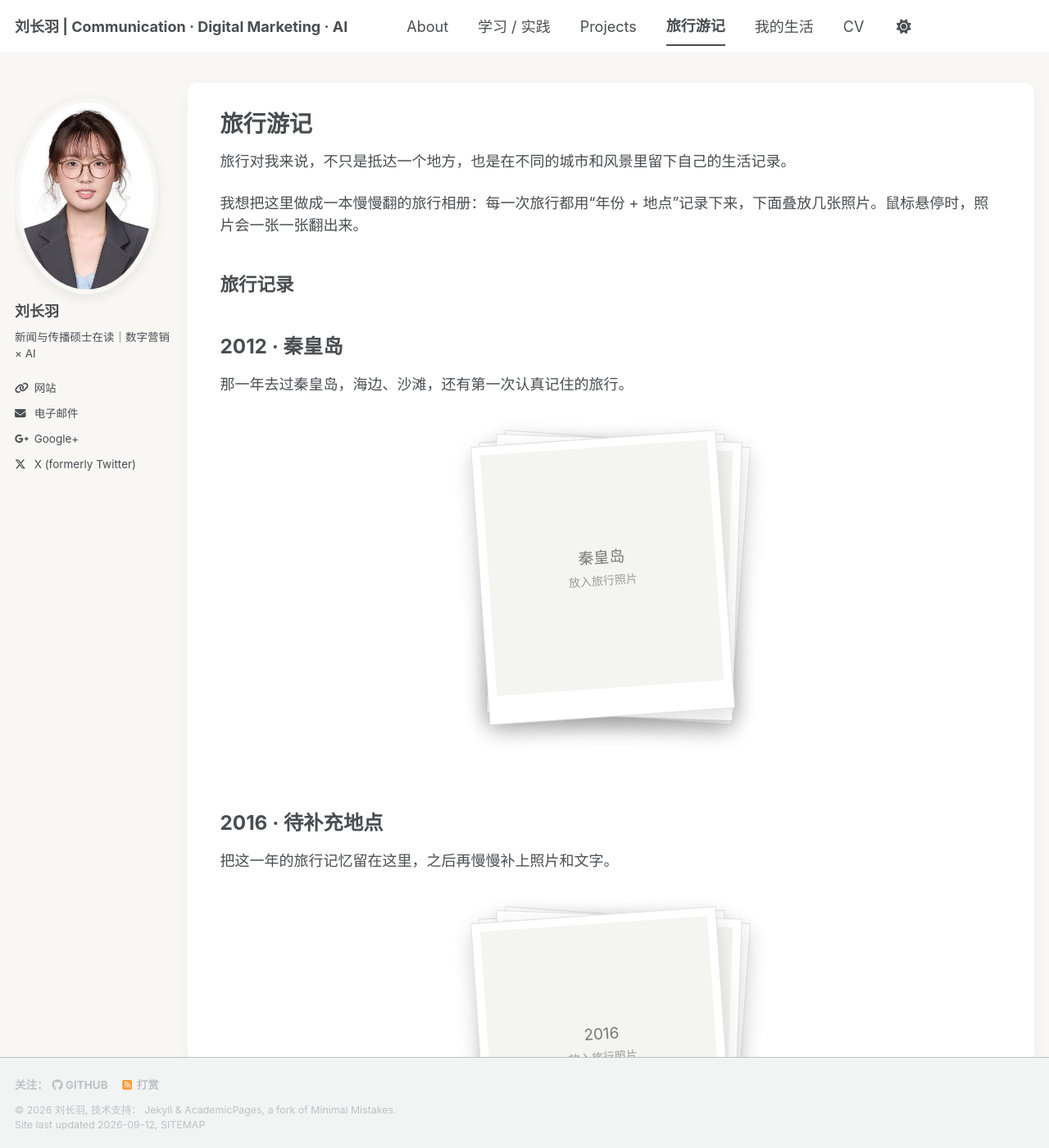
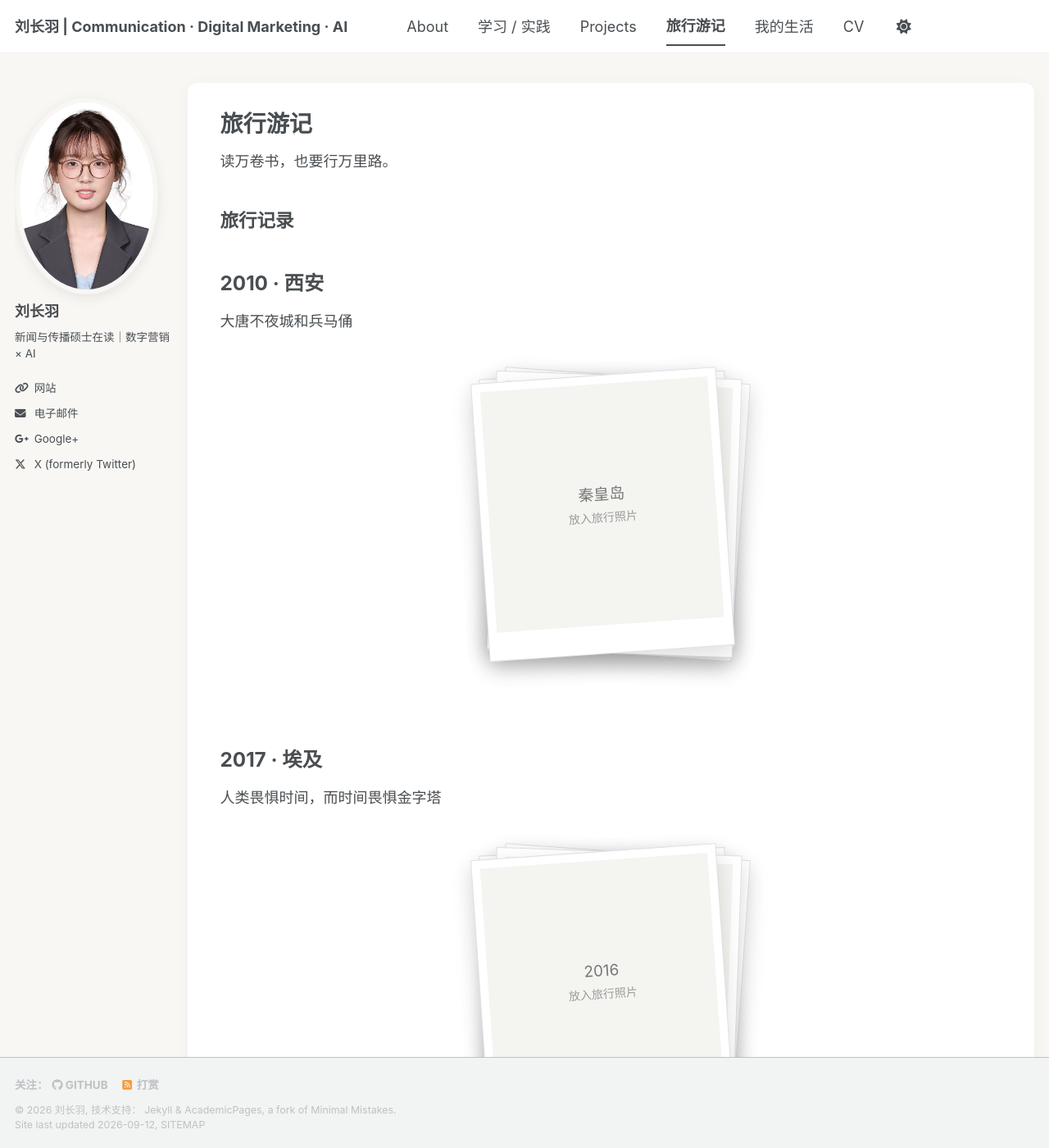
Before and after one commit to lunaalovegood2004-del/lunaalovegood2004-del.github.io, a Jekyll site: the page built from _pages/travel.md, in a window 1280 px wide and 1400 px high. Shown: the whole window at 82% size. Built offline with Jekyll 4.4.1, drawn with Linux system fonts in a browser that asks for light colours; a style sheet for code colours, icons or effects is not loaded; some of the changed text lies outside the part shown.

Commit message:
Update travel.md

```diff
--- a/_pages/travel.md
+++ b/_pages/travel.md
@@ -6,17 +6,14 @@ author_profile: true
 author: "Name Name"
 ---
 
-旅行对我来说，不只是抵达一个地方，也是在不同的城市和风景里留下自己的生活记录。
-
-我想把这里做成一本慢慢翻的旅行相册：每一次旅行都用“年份 + 地点”记录下来，下面叠放几张照片。鼠标悬停时，照片会一张一张翻出来。
-
+读万卷书，也要行万里路。
 ## 旅行记录
 
 <div class="travel-memory-list">
 
   <section class="travel-memory">
-    <h3>2012 · 秦皇岛</h3>
-    <p>那一年去过秦皇岛，海边、沙滩，还有第一次认真记住的旅行。</p>
+    <h3>2010 · 西安</h3>
+    <p>大唐不夜城和兵马俑</p>
     <div class="travel-photo-stack" aria-label="2012年秦皇岛旅行照片">
       <div class="travel-photo-card"><div class="travel-photo-placeholder">秦皇岛<br><small>放入旅行照片</small></div></div>
       <div class="travel-photo-card"><div class="travel-photo-placeholder">秦皇岛<br><small>放入旅行照片</small></div></div>
@@ -26,8 +23,8 @@ author: "Name Name"
   </section>
 
   <section class="travel-memory">
-    <h3>2016 · 待补充地点</h3>
-    <p>把这一年的旅行记忆留在这里，之后再慢慢补上照片和文字。</p>
+    <h3>2017 · 埃及 </h3>
+    <p>人类畏惧时间，而时间畏惧金字塔</p>
     <div class="travel-photo-stack" aria-label="2016年旅行照片">
       <div class="travel-photo-card"><div class="travel-photo-placeholder">2016<br><small>放入旅行照片</small></div></div>
       <div class="travel-photo-card"><div class="travel-photo-placeholder">2016<br><small>放入旅行照片</small></div></div>
@@ -37,8 +34,8 @@ author: "Name Name"
   </section>
 
   <section class="travel-memory">
-    <h3>2018 · 待补充地点</h3>
-    <p>记录一次后来想起来，依然觉得很开心的旅行。</p>
+    <h3>2024 · 北京</h3>
+    <p>哈利波特圆梦之旅</p>
     <div class="travel-photo-stack" aria-label="2018年旅行照片">
       <div class="travel-photo-card"><div class="travel-photo-placeholder">2018<br><small>放入旅行照片</small></div></div>
       <div class="travel-photo-card"><div class="travel-photo-placeholder">2018<br><small>放入旅行照片</small></div></div>
@@ -48,8 +45,8 @@ author: "Name Name"
   </section>
 
   <section class="travel-memory">
-    <h3>2021 · 待补充地点</h3>
-    <p>有些地方去了很多年，照片翻出来的时候还是会想起当时的心情。</p>
+    <h3>2026 · 大西北</h3>
+    <p>到祖国的西边去</p>
     <div class="travel-photo-stack" aria-label="2021年旅行照片">
       <div class="travel-photo-card"><div class="travel-photo-placeholder">2021<br><small>放入旅行照片</small></div></div>
       <div class="travel-photo-card"><div class="travel-photo-placeholder">2021<br><small>放入旅行照片</small></div></div>
@@ -59,8 +56,8 @@ author: "Name Name"
   </section>
 
   <section class="travel-memory">
-    <h3>2024 · 待补充地点</h3>
-    <p>最近几年去过的地方，也想用照片的方式慢慢整理起来。</p>
+    <h3>2024 · 川西</h3>
+    <p>你知道吗，有一个地方叫稻城</p>
     <div class="travel-photo-stack" aria-label="2024年旅行照片">
       <div class="travel-photo-card"><div class="travel-photo-placeholder">2024<br><small>放入旅行照片</small></div></div>
       <div class="travel-photo-card"><div class="travel-photo-placeholder">2024<br><small>放入旅行照片</small></div></div>
@@ -70,8 +67,8 @@ author: "Name Name"
   </section>
 
   <section class="travel-memory">
-    <h3>2026 · 待补充地点</h3>
-    <p>研究生生活里的旅行，也继续记录在这里。</p>
+    <h3>2026 · 西藏</h3>
+    <p>东躲西藏</p>
     <div class="travel-photo-stack" aria-label="2026年旅行照片">
       <div class="travel-photo-card"><div class="travel-photo-placeholder">2026<br><small>放入旅行照片</small></div></div>
       <div class="travel-photo-card"><div class="travel-photo-placeholder">2026<br><small>放入旅行照片</small></div></div>
```
